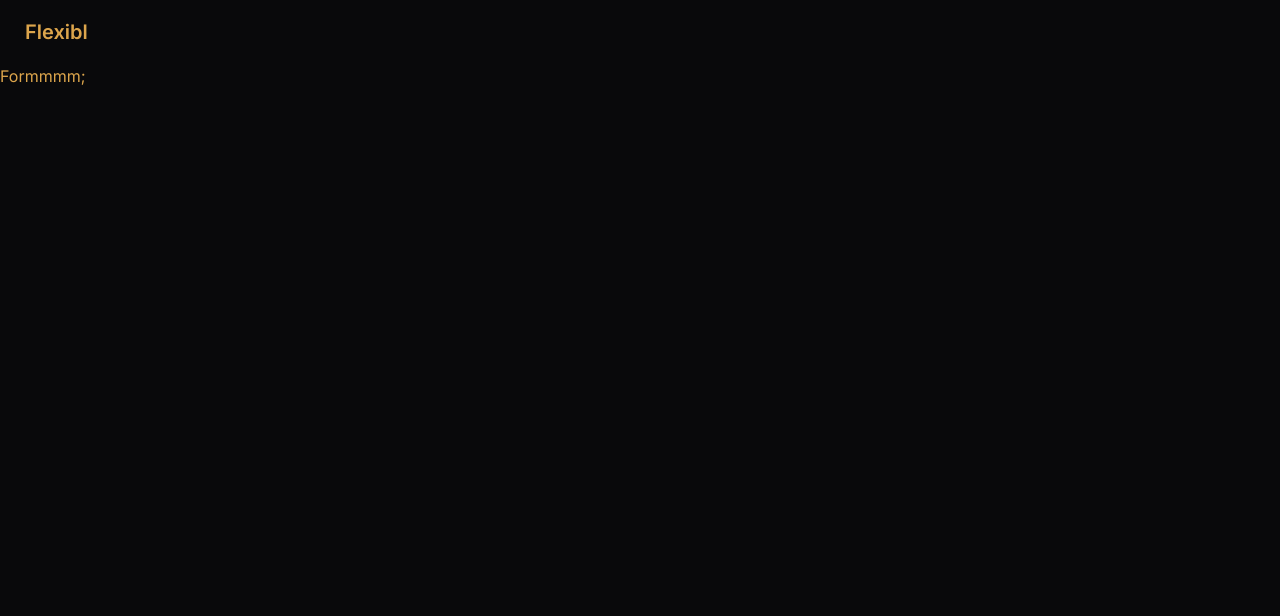
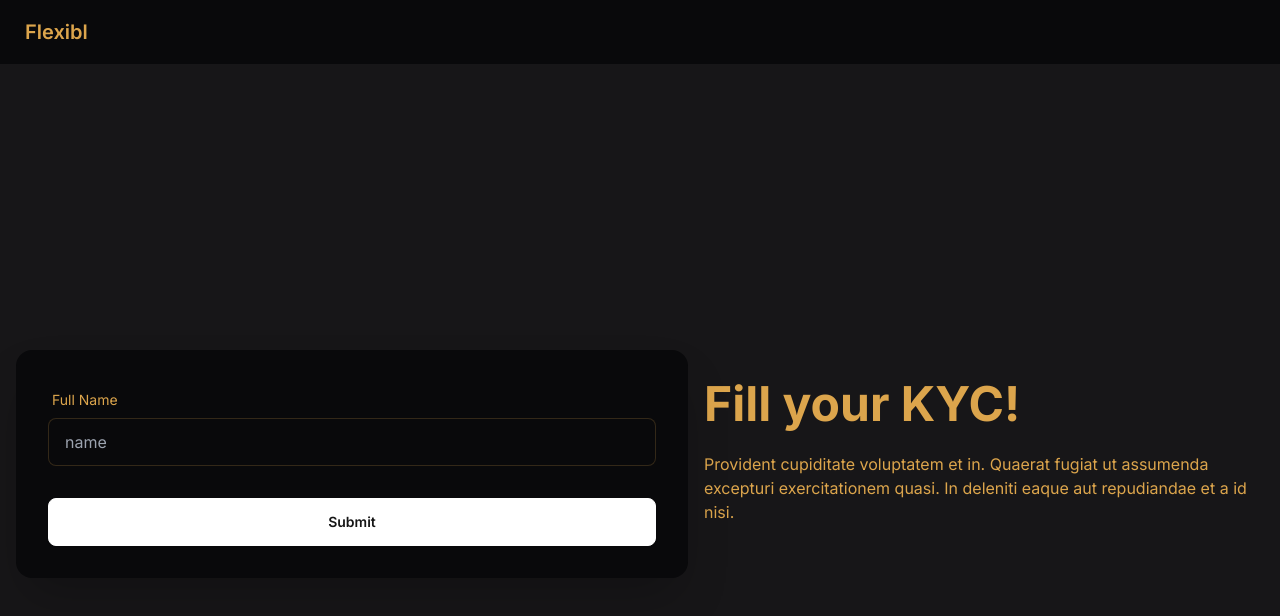
Before and after one commit to HarshRaj2717/kyc-web-app, a Next.js app: page /kyc in a window 1280 px wide. Shown: the top 616 px of the page. Built offline with nearby package versions, Linux system fonts and the light colour scheme.

Commit message:
add base frontend

```diff
--- a/app/kyc/page.js
+++ b/app/kyc/page.js
@@ -1,8 +1,190 @@
+"use client";
+import React, { useState } from "react";
+
+function FormControl({
+  labelText,
+  type,
+  placeholder,
+  name,
+  value,
+  handleChange,
+  handleBlur,
+}) {
+  return (
+    <div className="form-control">
+      <label className="label">
+        <span className="label-text">{labelText}</span>
+      </label>
+      <input
+        id={name}
+        type={type}
+        className="input input-bordered"
+        placeholder={placeholder}
+        name={name}
+        value={value}
+        onChange={handleChange}
+        onBlur={handleBlur}
+        required
+      />
+    </div>
+  );
+}
+
 export default function KYC() {
-    return (
-        <main>
-            <div></div>
-            Formmmm;
-        </main>
-    )
+  const [nameSubmitted, setNameSubmitted] = useState(false);
+
+  const [formData, setFormData] = useState({
+    name: "",
+    email: "",
+    number: "",
+    referral: "",
+    college: "",
+    college_mail: "",
+    college_id: "",
+  });
+
+  const handleSubmit = (submitBtnClicked = false) => {
+    // Handle form submission (e.g., send data to a server, store it, etc.)
+    console.log("Form Data:", formData);
+  };
+
+  const handleNameSubmit = (e) => {
+    if (formData.name.trim() === "") return;
+    e.preventDefault();
+    setNameSubmitted(true);
+    console.log(formData);
+  };
+
+  const handleChange = (e) => {
+    const { name, value } = e.target;
+    setFormData({
+      ...formData,
+      [name]: value,
+    });
+  };
+
+  const handleBlur = () => {
+    // Automatically submit the form when the user moves from "name" to "email" input
+    handleSubmit();
+  };
+
+  return (
+    <div className="hero min-h-screen bg-base-200">
+      <div className="hero-content flex-col lg:flex-row-reverse">
+        <div className="text-center lg:text-left">
+          <h1 className="text-5xl font-bold">Fill your KYC!</h1>
+          <p className="py-6">
+            Provident cupiditate voluptatem et in. Quaerat fugiat ut assumenda
+            excepturi exercitationem quasi. In deleniti eaque aut repudiandae et
+            a id nisi.
+          </p>
+        </div>
+        {/* Form elements start here... */}
+        <div className="card shrink-0 w-full max-w-2xl shadow-2xl bg-base-100">
+          {!nameSubmitted && (
+            <form className="card-body">
+              {/* Name */}
+              <FormControl
+                labelText={"Full Name"}
+                type={"text"}
+                placeholder={"name"}
+                name={"name"}
+                value={formData.name}
+                handleChange={handleChange}
+              />
+
+              {/* submit button */}
+              <div className="form-control mt-6">
+                <button
+                  className="btn btn-primary"
+                  onClick={(e) => handleNameSubmit(e)}
+                >
+                  Submit
+                </button>
+              </div>
+            </form>
+          )}
+          {nameSubmitted && (
+            <form className="card-body">
+              {/* email */}
+              <FormControl
+                labelText={"Email"}
+                type={"email"}
+                placeholder={"email@example.com"}
+                name={"email"}
+                value={formData.email}
+                handleChange={handleChange}
+                handleBlur={handleBlur}
+              />
+
+              {/* Whatsapp Number */}
+              <FormControl
+                labelText={"Whatsapp Number"}
+                type={"text"}
+                placeholder={"(+91) __________"}
+                name={"number"}
+                value={formData.number}
+                handleChange={handleChange}
+                handleBlur={handleBlur}
+              />
+
+              {/* referral code */}
+              <FormControl
+                labelText={"Referral Code"}
+                type={"text"}
+                placeholder={"XXXXXX"}
+                name={"referral"}
+                value={formData.referral}
+                handleChange={handleChange}
+                handleBlur={handleBlur}
+              />
+
+              {/* College name */}
+              <FormControl
+                labelText={"College Name"}
+                type={"text"}
+                placeholder={"college"}
+                name={"college"}
+                value={formData.college}
+                handleChange={handleChange}
+                handleBlur={handleBlur}
+              />
+
+              {/* College mail */}
+              <FormControl
+                labelText={"College Email"}
+                type={"email"}
+                placeholder={"college email"}
+                name={"college_mail"}
+                value={formData.college_mail}
+                handleChange={handleChange}
+                handleBlur={handleBlur}
+              />
+
+              {/* College id */}
+              <FormControl
+                labelText={"College ID"}
+                type={"text"}
+                placeholder={"college ID"}
+                name={"college_id"}
+                value={formData.college_id}
+                handleChange={handleChange}
+                handleBlur={handleBlur}
+              />
+
+              {/* submit button */}
+              <div className="form-control mt-6">
+                <button
+                  className="btn btn-primary"
+                  onClick={() => handleSubmit(true)}
+                >
+                  Submit
+                </button>
+              </div>
+            </form>
+          )}
+        </div>
+      </div>
+    </div>
+  );
 }
```
